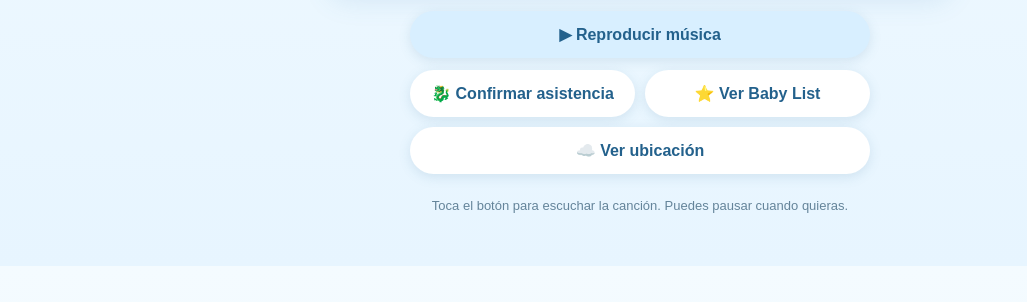
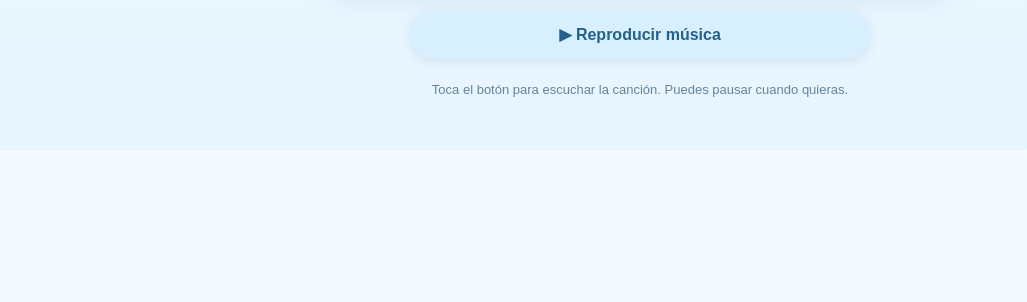
Before and after one commit to Angie1299/Baby-Shower-Andrew-Eithan, a plain HTML site: page index.html in a window 1280 px wide. Shown: the part 498-800 px from the top of the page, without its empty margins (0-1027 px from the left). Drawn offline with Linux system fonts and the light colour scheme.

Commit message:
Remove RSVP and location links from index.html
Removed links to RSVP, Baby List, and location from the HTML.

```diff
--- a/index.html
+++ b/index.html
@@ -19,11 +19,6 @@ button{background:#d8efff}.links{display:grid;grid-template-columns:1fr 1fr;gap:
 <img class="invite" src="invitacion.png" alt="Invitación al baby shower de Andrew Eithan">
 <div class="controls">
 <button id="play" type="button">▶ Reproducir música</button>
-<div class="links">
-<a class="link" href="https://whocan.org/vote/baby-shower-de-andrew-eithan-bdn" target="_blank" rel="noopener">🐉 Confirmar asistencia</a>
-<a class="link" href="https://baby-list-andrew-eithan-61e5c.web.app" target="_blank" rel="noopener">⭐ Ver Baby List</a>
-<a class="link" href="https://www.google.com/maps?q=-11.9492827,-77.0570359&entry=gps" target="_blank" rel="noopener">☁️ Ver ubicación</a>
-</div>
 <p class="note">Toca el botón para escuchar la canción. Puedes pausar cuando quieras.</p>
 <audio id="song" preload="none" src="ezyZip_25MB.mp3"></audio>
 </div>
```
